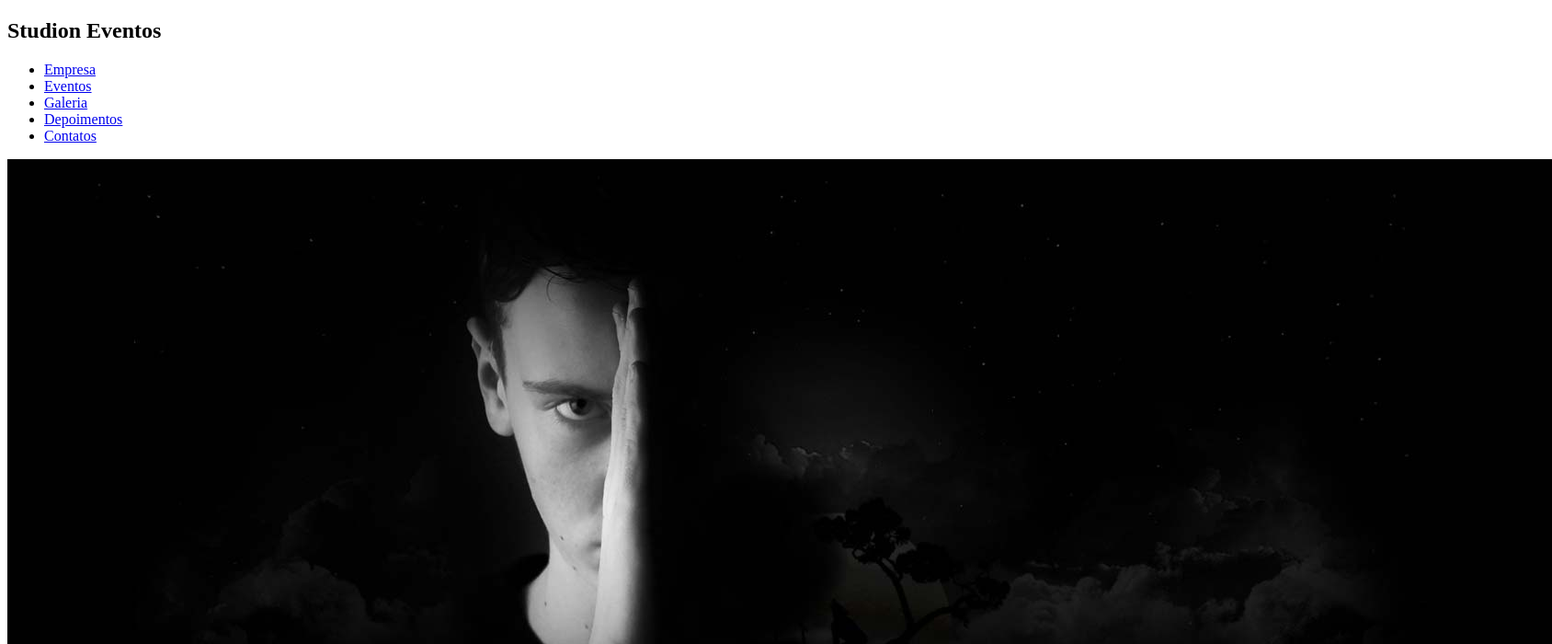
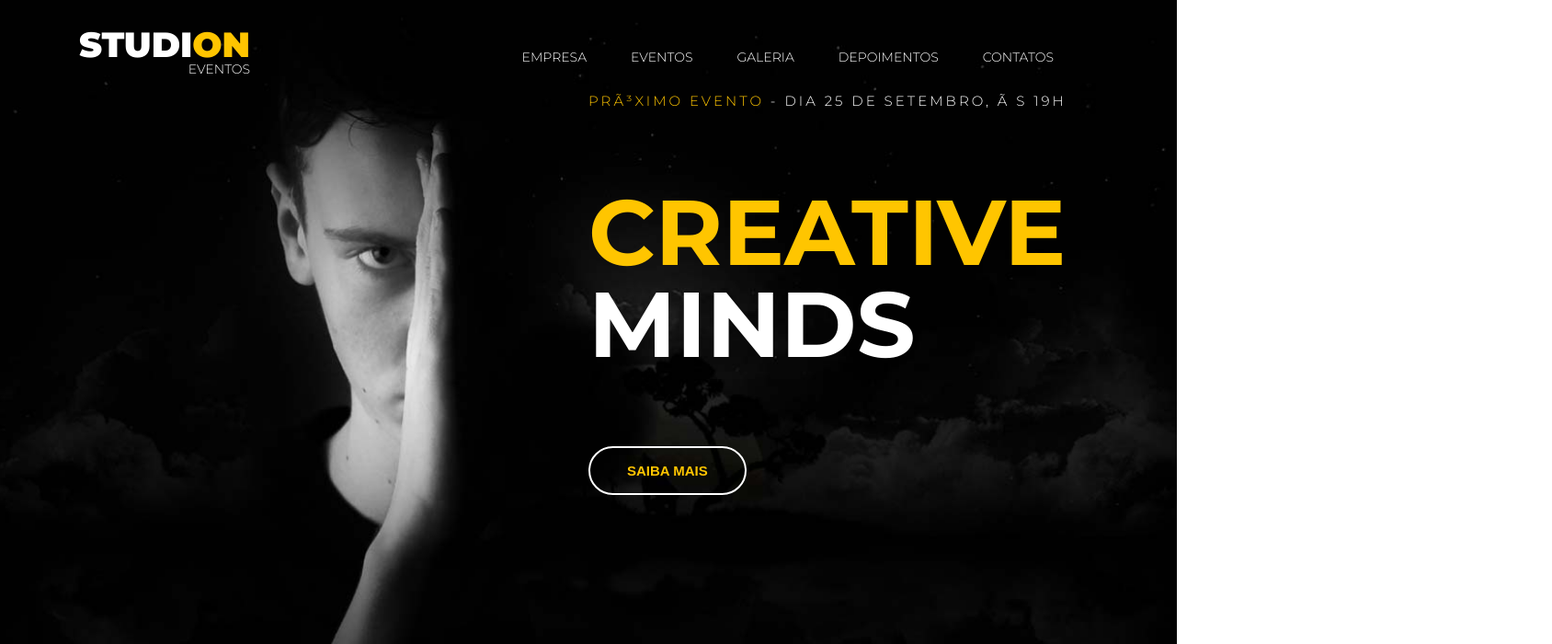
Before and after one commit to augusto-mattos/studion, a website: page src/index.html in a window 1280 px wide. Shown: the top 700 px of the page at 92% size, 1688 px wide, since content can reach past the window. Drawn offline with Linux system fonts and the light colour scheme.

Commit message:
correção style.css

```diff
--- a/src/_home.css
+++ b/src/_home.css
@@ -99,7 +99,7 @@
 }
 
 .quote {
-    background-image: url(../images/parallax.jpg);
+    background-image: url(./images/parallax.jpg);
     background-attachment: fixed;
     background-repeat: no-repeat;
     background-size: cover;
--- a/src/style.css
+++ b/src/style.css
@@ -2,14 +2,14 @@
 @import url('https://cdnjs.cloudflare.com/ajax/libs/font-awesome/5.15.3/css/fontawesome.min.css');
 @import url('https://cdnjs.cloudflare.com/ajax/libs/font-awesome/5.15.3/css/all.min.css');
 
-@import './css/_variables.css';
-@import './css/_base.css';
-@import './css/_utils.css';
-@import './css/_btn.css';
+@import '_variables.css';
+@import '_base.css';
+@import '_utils.css';
+@import '_btn.css';
 
-@import './css/_navbar.css';
-@import './css/_hero.css';
-@import './css/_footer.css';
+@import '_navbar.css';
+@import '_hero.css';
+@import '_footer.css';
 
-@import './css/_home.css';
-@import './css/_contacts.css';
+@import '_home.css';
+@import '_contacts.css';
```
Also changed, not shown: src/_base.css (line endings or trailing spaces).
